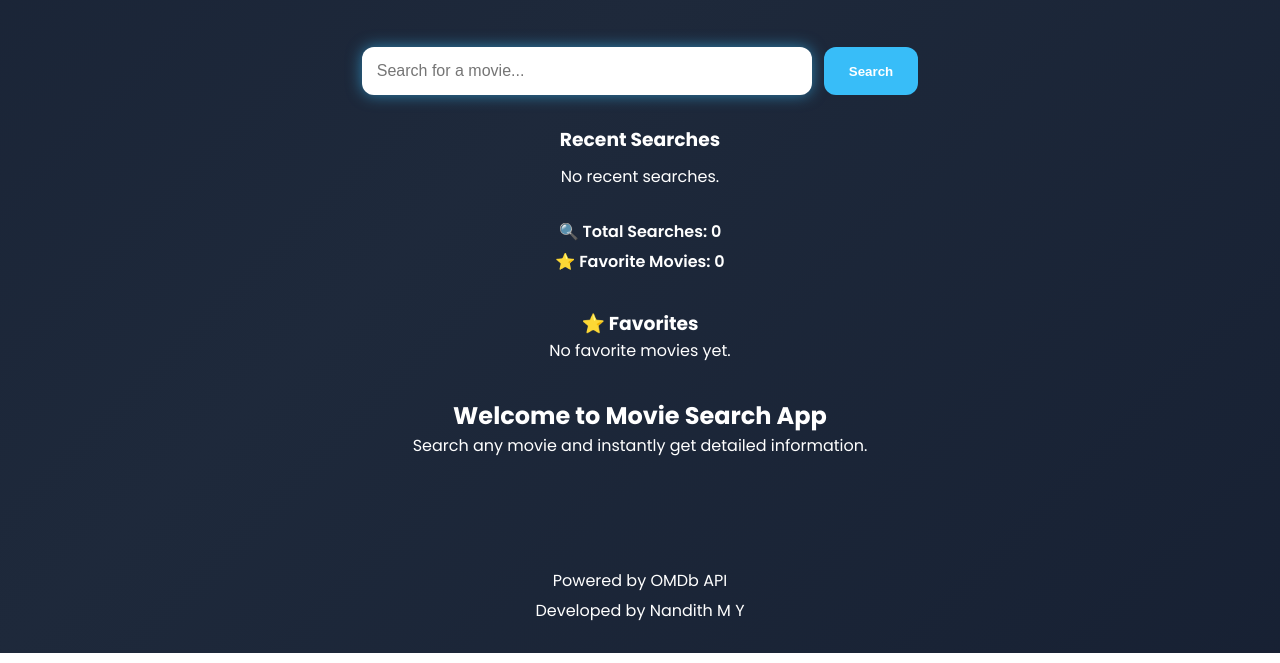
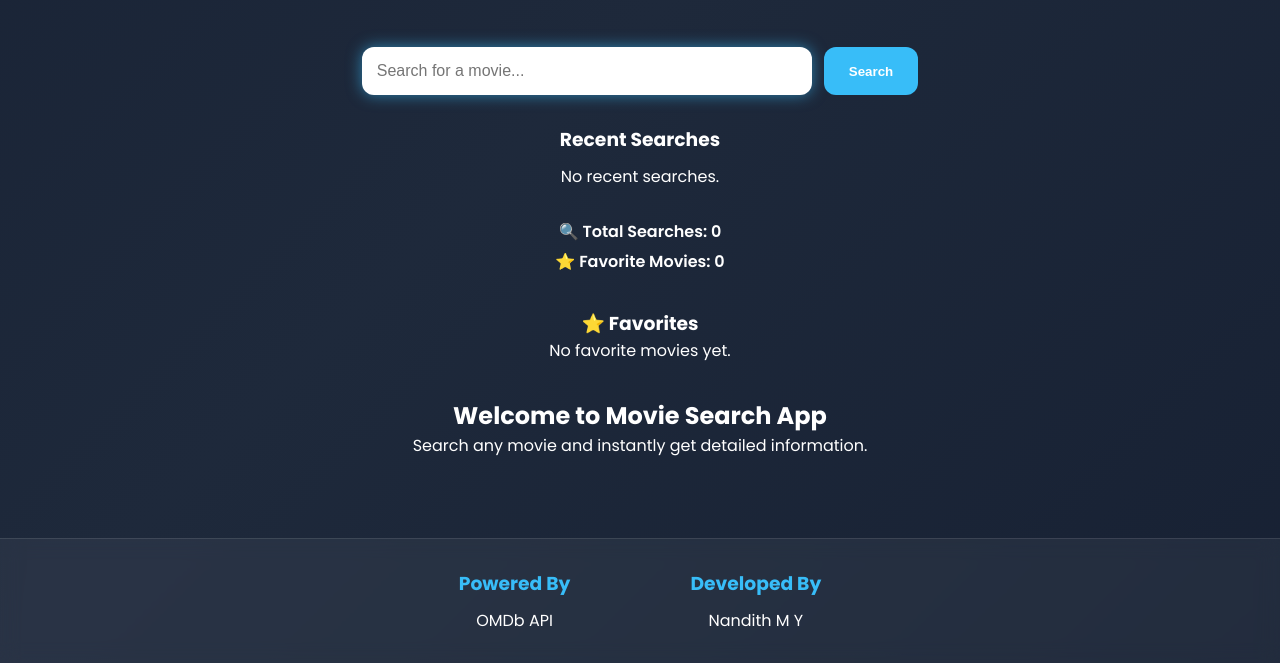
Before and after one commit to nandith-m-y/movie-search-app, a plain HTML site: page index.html in a window 1280 px wide. Shown: the part 185-848 px from the top of the page. Drawn offline with Linux system fonts and the light colour scheme.

Commit message:
Refined footer design

```diff
--- a/css/style.css
+++ b/css/style.css
@@ -287,15 +287,7 @@ strong{
     font-weight:600;
 }
 
-footer{
-    text-align:center;
-    padding:25px;
-    margin-top:auto;
-}
 
-footer p{
-    margin:5px 0;
-}
 
 @media(max-width:768px){
 
@@ -380,3 +372,40 @@ footer p{
 .suggestions li:hover{
     background:#e5e7eb;
 }
+.footer{
+    margin-top:auto;
+
+    display:flex;
+    justify-content:center;
+    gap:120px;
+
+    padding:30px 20px;
+
+    background:rgba(255,255,255,0.05);
+
+    backdrop-filter:blur(10px);
+
+    border-top:1px solid rgba(255,255,255,0.1);
+}
+
+.footer-column{
+    text-align:center;
+}
+
+.footer-column h3{
+    color:#38bdf8;
+    margin-bottom:10px;
+}
+
+.footer-column p{
+    margin:0;
+}
+
+@media(max-width:768px){
+
+    .footer{
+        flex-direction:column;
+        gap:20px;
+    }
+
+}
--- a/index.html
+++ b/index.html
@@ -82,13 +82,19 @@
     </main>
 
     <!-- Footer -->
-    <footer>
+    <footer class="footer">
 
-        <p>Powered by OMDb API</p>
+    <div class="footer-column">
+        <h3>Powered By</h3>
+        <p>OMDb API</p>
+    </div>
 
-        <p>Developed by Nandith M Y</p>
+    <div class="footer-column">
+        <h3>Developed By</h3>
+        <p>Nandith M Y</p>
+    </div>
 
-    </footer>
+</footer>
 
     <script src="js/script.js"></script>
 
```
